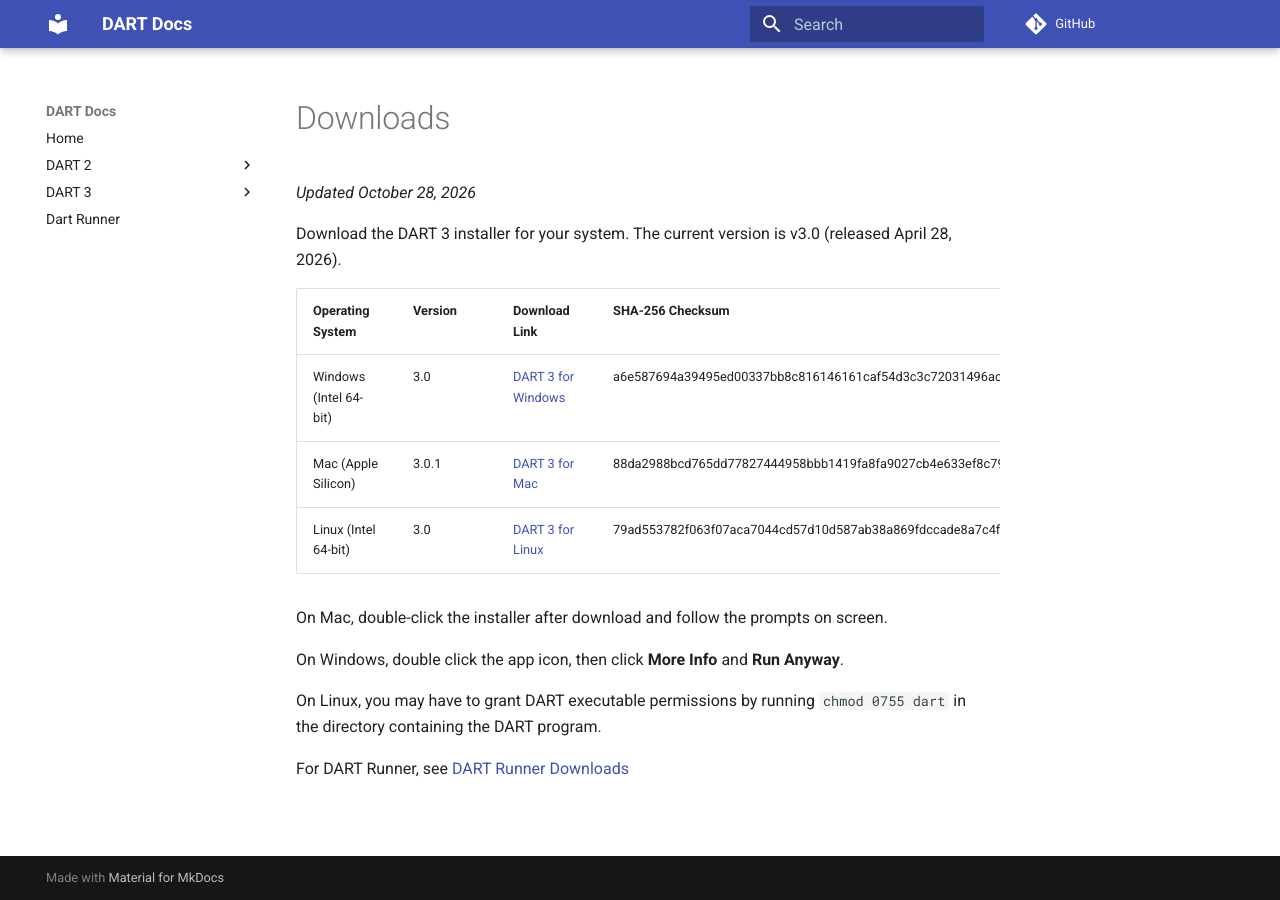
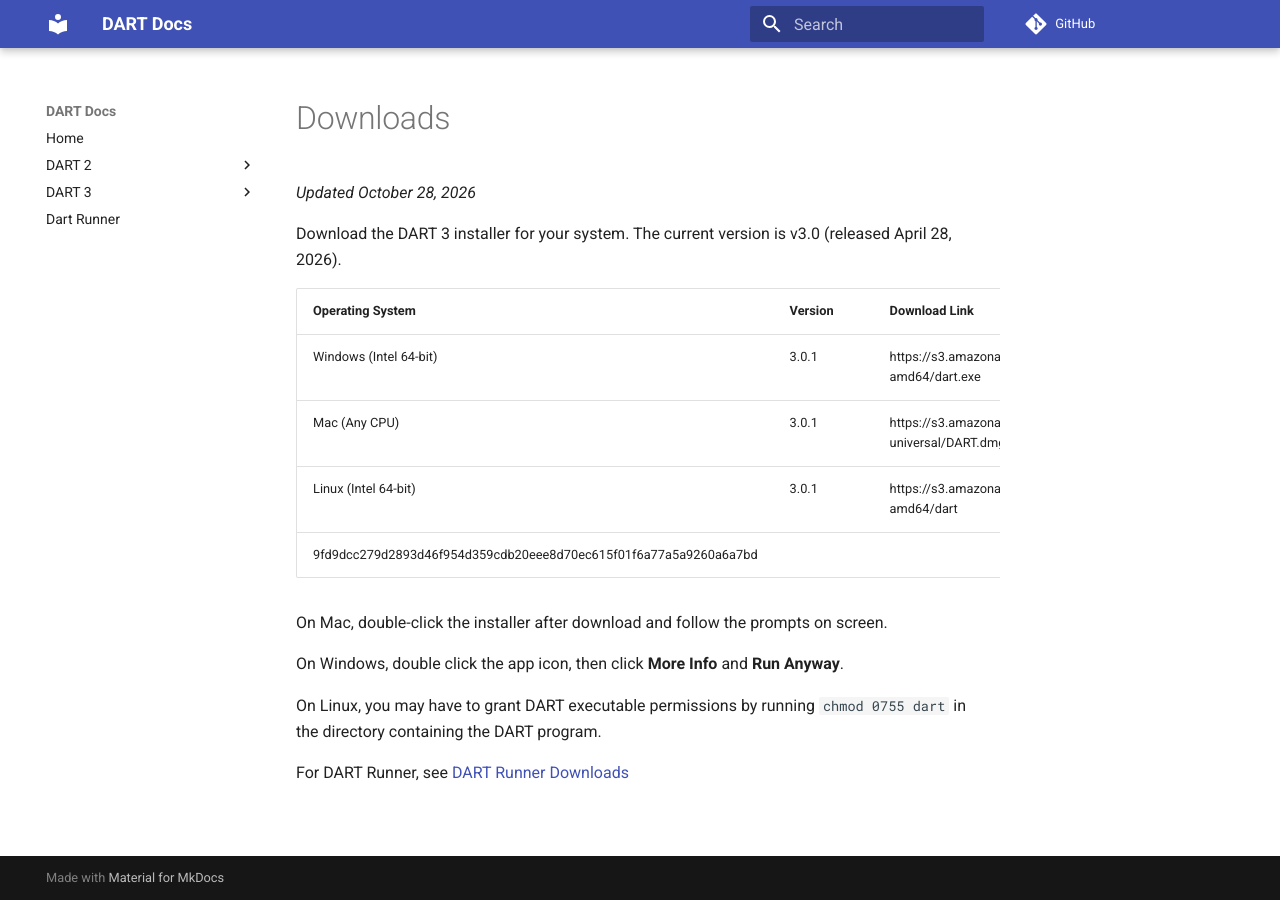
Before and after one commit to APTrust/dart-docs, an MkDocs documentation site: the page built from docs/dart3/shared/downloads.md, in a window 1280 px wide. Built offline with MkDocs 1.6.1 and Material for MkDocs 9.7.7, drawn with Linux system fonts in a browser that asks for light colours; comment, search, counter and statistics services are not loaded.

Commit message:
Updated download links for DART 3.0.1 Linux and Windows

```diff
--- a/docs/dart3/shared/downloads.md
+++ b/docs/dart3/shared/downloads.md
@@ -5,9 +5,11 @@
 
 | Operating System       | Version | Download Link | SHA-256 Checksum |
 | ---------------------- | ------- | ------------- | ---------------- |
-| Windows (Intel 64-bit) | 3.0     | [DART 3 for Windows](https://s3.amazonaws.com/aptrust.public.download/dart3/v3.0/windows-amd64/dart.exe) | a6e587694a39495ed00337bb8c816146161caf54d3c3c72031496acecb29ed28 |
-| Mac (Apple Silicon)    | 3.0.1     | [DART 3 for Mac](https://s3.amazonaws.com/aptrust.public.download/dart3/v3.0.1/mac-universal/DART.dmg) | 88da2988bcd765dd77827444958bbb1419fa8fa9027cb4e633ef8c7954d47cad |
-| Linux (Intel 64-bit)   | 3.0     | [DART 3 for Linux](https://s3.amazonaws.com/aptrust.public.download/dart3/v3.0/linux-amd64/dart) | 79ad553782f063f07aca7044cd57d10d587ab38a869fdccade8a7c4f478b1717 |
+| Windows (Intel 64-bit) | 3.0.1     | https://s3.amazonaws.com/aptrust.public.download/dart3/v3.0.1/windows-amd64/dart.exe | 49f4de3e01f3a3b1d1bbe46f68b15067b3edd3381c63610ccce454750b8a3b6e |
+| Mac (Any CPU)          | 3.0.1     | https://s3.amazonaws.com/aptrust.public.download/dart3/v3.0.1/mac-universal/DART.dmg | 88da2988bcd765dd77827444958bbb1419fa8fa9027cb4e633ef8c7954d47cad |
+| Linux (Intel 64-bit)   | 3.0.1     | https://s3.amazonaws.com/aptrust.public.download/dart3/v3.0.1/linux-amd64/dart
+ | 9fd9dcc279d2893d46f954d359cdb20eee8d70ec615f01f6a77a5a9260a6a7bd |
+
 
 On Mac, double-click the installer after download and follow the prompts on screen.
 
```
